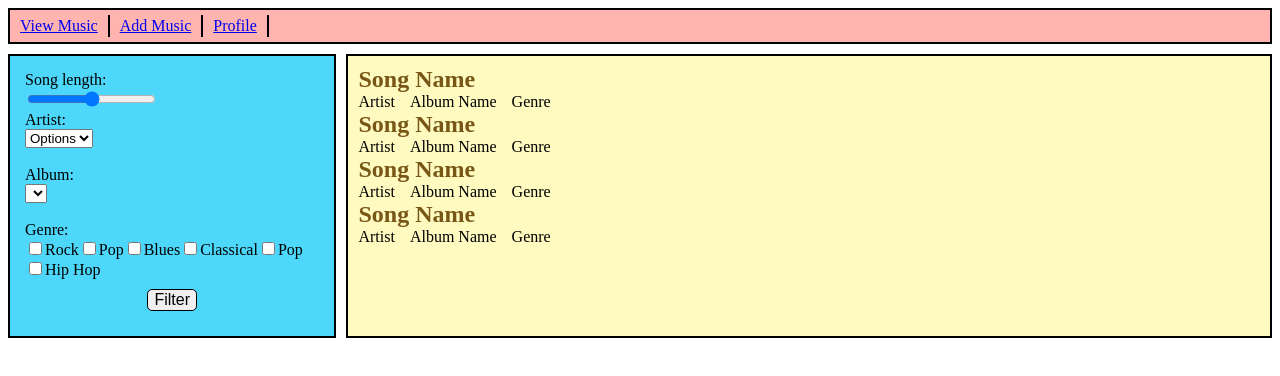
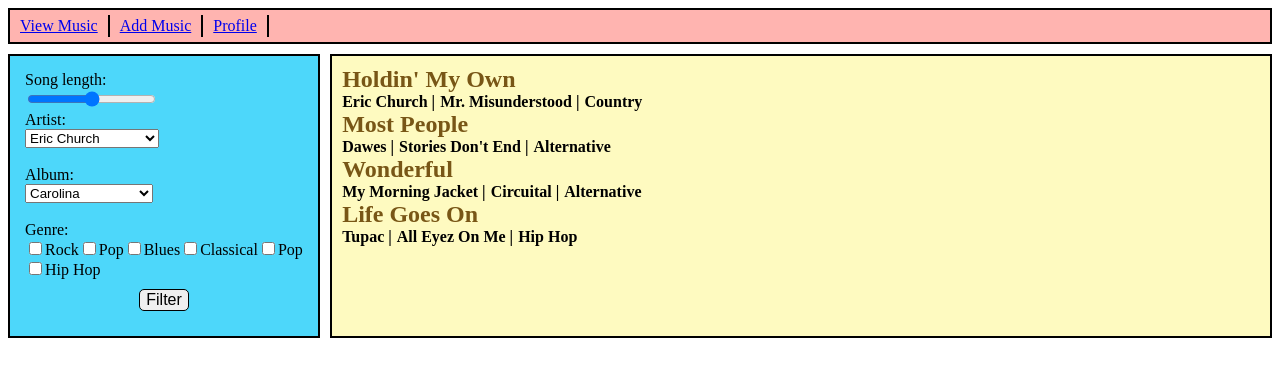
Before and after one commit to tylerb33/music-history-1, a plain HTML site: page index.html in a window 1280 px wide. Drawn offline with Linux system fonts and the light colour scheme.

Commit message:
reached mvp

```diff
--- a/css/style.css
+++ b/css/style.css
@@ -53,7 +53,8 @@ section > div > div > ul {
 
 section li {
 	float: left;
-    padding-right: 15px;
+    padding-right: 5px;
+    font-weight: bold;
 }
 
 nav li a {
--- a/index.html
+++ b/index.html
@@ -27,16 +27,20 @@
 				<div>
 					<div>Artist:</div>
 					<select>
-						<option value="options">Options</option>
-						<option value="options">Options</option>
-						<option value="options">Options</option>
-						<option value="options">Options</option>
-						<option value="options">Options</option>
-						<option value="options">Options</option>
+						<option value="options">Eric Church</option>
+						<option value="options">My Morning Jacket</option>
+						<option value="options">Bob Dylan</option>
+						<option value="options">Tupac</option>
+						<option value="options">Dawes</option>
 					</select><br>
 
-					Album:<br>
+					<div>Album:</div>
 					<select>
+						<option value="options">Carolina</option>
+						<option value="options">The Waterfall</option>
+						<option value="options">Blonde on Blonde</option>
+						<option value="options">All Eyez on Me</option>
+						<option value="options">Stories Don't End</option>
 					</select><br>
 				</div>
 				<div>
@@ -75,41 +79,41 @@
 			<section class="song-name-prop">
 				<div class="song-list-container">
 					<div class="specific-song-group">
-						<h2>Song Name</h2>
+						<h2>Holdin' My Own</h2>
 						<ul>
-							<li>Artist</li>
-							<li>Album Name</li>
-							<li>Genre</li>
+							<li>Eric Church |</li>
+							<li>Mr. Misunderstood |</li>
+							<li>Country</li>
 						</ul>
 					</div>
 
 
 					<div class="specific-song-group">
-						<h2>Song Name</h2>
+						<h2>Most People</h2>
 						<ul>
-							<li>Artist</li>
-							<li>Album Name</li>
-							<li>Genre</li>
+							<li>Dawes |</li>
+							<li>Stories Don't End |</li>
+							<li>Alternative</li>
 						</ul>
 					</div>
 
 
 					<div class="specific-song-group">
-						<h2>Song Name</h2>
+						<h2>Wonderful</h2>
 						<ul>
-							<li>Artist</li>
-							<li>Album Name</li>
-							<li>Genre</li>
+							<li>My Morning Jacket |</li>
+							<li>Circuital |</li>
+							<li>Alternative</li>
 						</ul>
 					</div>
 
 
 					<div class="specific-song-group">
-						<h2>Song Name</h2>
+						<h2>Life Goes On</h2>
 						<ul>
-							<li>Artist</li>
-							<li>Album Name</li>
-							<li>Genre</li>
+							<li>Tupac |</li>
+							<li>All Eyez On Me |</li>
+							<li>Hip Hop</li>
 						</ul>
 					</div>
 				</div>
```
